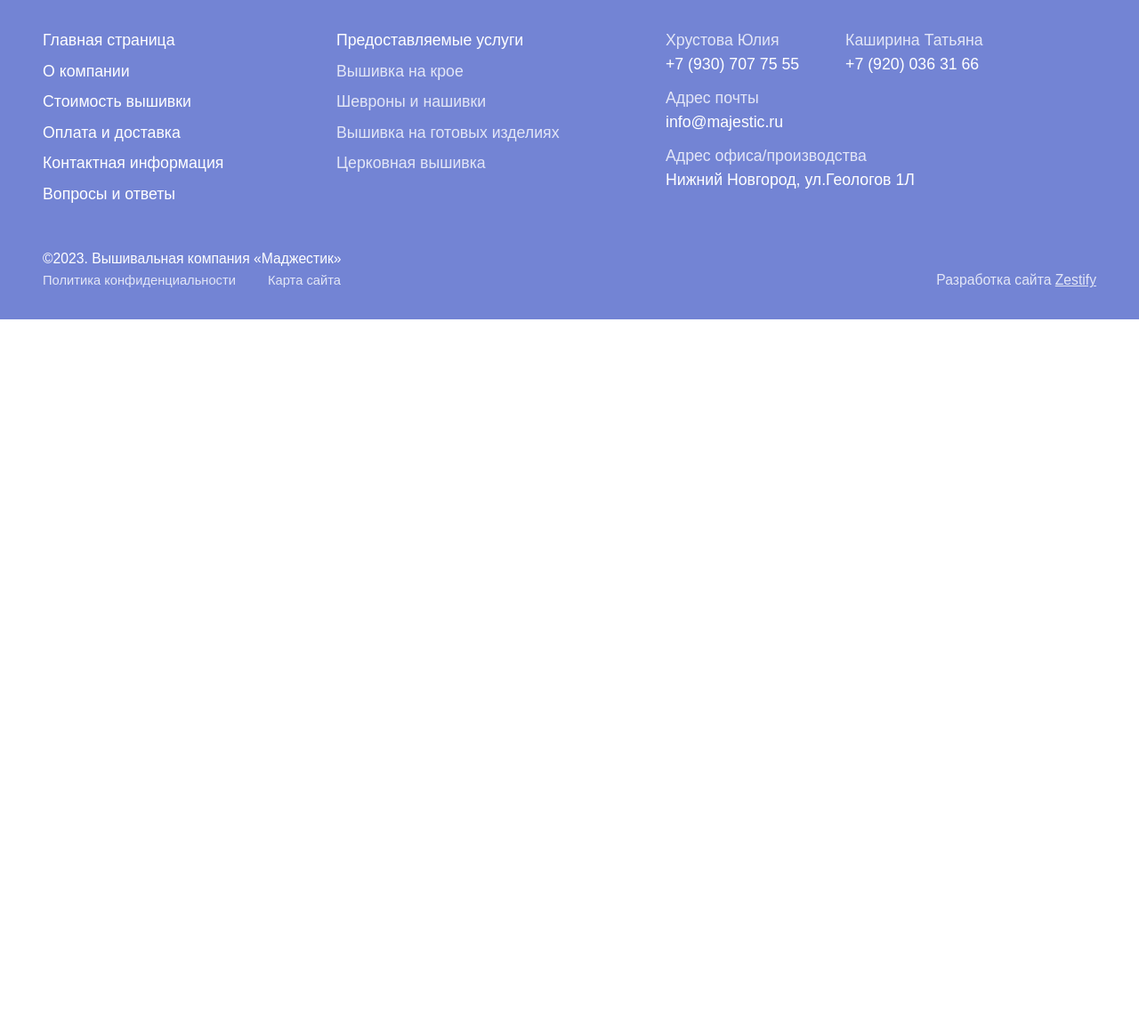
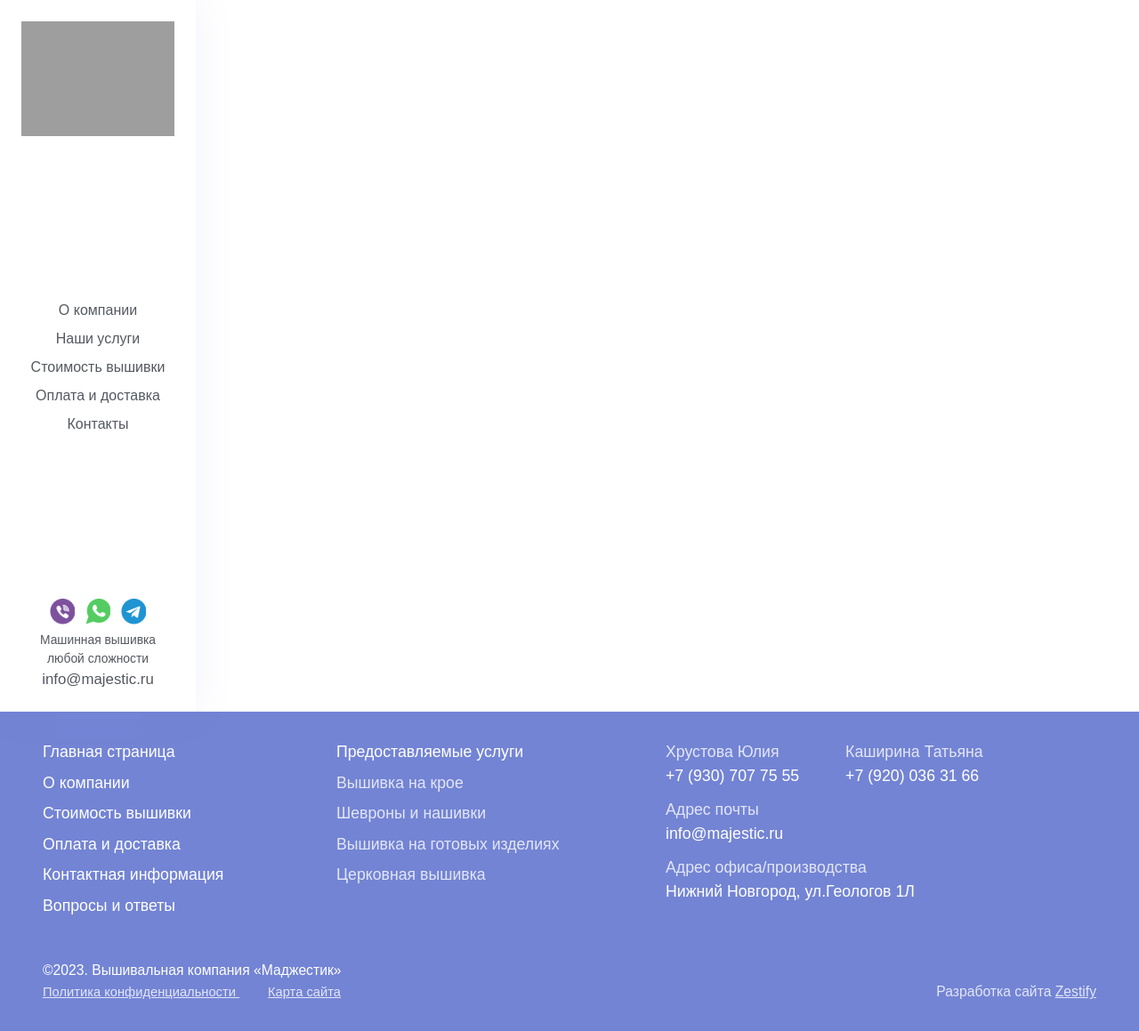
Before and after one commit to denis-vyzulin/majestic, a Django app: template majestic/templates/majestic/base.html in a window 1280 px wide. Shown: the whole page at 89% size. Before the commit the page ends 359 px from the top, so only its background shows below. Run offline with Django 3.2, Linux system fonts and the light colour scheme; the template is opened without the code that fills it, so the values that code supplies are empty; some web fonts are replaced; grey boxes are pictures that could not be loaded.

Commit message:
feat: Create header sidebar with adaptability

```diff
--- /dev/null
+++ b/majestic/assets/majestic/js/header.js
@@ -0,0 +1,23 @@
+let burger = document.getElementById('burger'),
+    header = document.getElementById('header'),
+    body = document.getElementById('body');
+
+burger.addEventListener('click', () => {
+    if (header.classList.contains('_active')) {
+        header.classList.remove('_active');
+        burger.classList.remove('_active');
+        body.classList.remove('_active');
+    } else {
+        header.classList.add('_active');
+        burger.classList.add('_active');
+        body.classList.add('_active');
+
+        header.addEventListener('click', el => {
+            if (el.target == header) {
+                header.classList.remove('_active');
+                burger.classList.remove('_active');
+                body.classList.remove('_active');
+            }
+        });
+    }
+});
--- /dev/null
+++ b/majestic/assets/majestic/scss/components/_burger.scss
@@ -0,0 +1,67 @@
+.body {
+    &__burger {
+        position: fixed;
+        top: 0;
+        right: 0;
+        display: none;
+        height: 48px;
+        width: 48px;
+        padding-top: 12px;
+        padding-right: 10px;
+        border-bottom-left-radius: 70%;
+        background-color: white;
+        box-shadow: 0 0 40px rgba($primary-color, 0.3);
+        cursor: pointer;
+        z-index: 100;
+    }
+}
+
+.burger {
+    &__line {
+        height: 3px;
+        width: 20px;
+        background-color: $text-color;
+
+        &:not(:last-child) {
+            margin-bottom: 4px;
+        }
+    }
+}
+
+
+
+// ==> Styles for small devices
+@media screen and (max-height: 500px),
+screen and (max-width: #{$bp-md + px}) {
+    .body {
+        &__burger {
+            display: flex;
+            flex-direction: column;
+            align-items: flex-end;
+            justify-content: flex-start;
+
+            .burger__line {
+                transform-origin: center;
+                transition: transform .3s;
+            }
+
+            .burger__line:nth-child(2) {
+                transition: width .3s;
+            }
+
+            &._active {
+                .burger__line:first-child {
+                    transform: translateY(7px) rotate(-45deg);
+                }
+
+                .burger__line:nth-child(2) {
+                    width: 0;
+                }
+
+                .burger__line:last-child {
+                    transform: translateY(-7px) rotate(45deg);
+                }
+            }
+        }
+    }
+}
--- a/majestic/assets/majestic/scss/components/_footer.scss
+++ b/majestic/assets/majestic/scss/components/_footer.scss
@@ -100,7 +100,7 @@
 .footer-links {
     &__item {
         color: rgba(white, 0.8);
-        text-decoration: none;
+        text-decoration: underline;
         @include adaptiveFontSize(15, 13);
         transition: color .3s;
 
--- /dev/null
+++ b/majestic/assets/majestic/scss/components/_header.scss
@@ -0,0 +1,123 @@
+.header {
+    box-shadow: 0 0 40px rgba($primary-color, 0.1);
+    z-index: 64;
+
+    &__inner {
+        position: sticky;
+        left: 0;
+        top: 0;
+        display: flex;
+        flex-direction: column;
+        align-items: center;
+        justify-content: space-between;
+        height: 100vh;
+        width: 220px;
+        padding: 24px;
+        overflow: scroll;
+        background-color: white;
+
+        &::-webkit-scrollbar {
+            width: 0;
+        }
+    }
+}
+
+.header-inner {
+    &__menu {
+        display: flex;
+        flex-direction: column;
+        align-items: center;
+        justify-content: center;
+        margin-top: 40px;
+        margin-bottom: 40px;
+    }
+}
+
+.menu {
+    &__link {
+        color: $text-color;
+        text-decoration: none;
+        transition: color .3s;
+
+        &:not(:last-child) {
+            margin-bottom: 8px;
+        }
+
+        &:hover {
+            color: $primary-color;
+        }
+    }
+}
+
+.header-info {
+    &__socials {
+        display: flex;
+        align-items: center;
+        justify-content: center;
+        margin-bottom: 8px;
+    }
+
+    &__slogan {
+        color: $text-color;
+        text-align: center;
+        @include adaptiveFontSize(14, 13);
+    }
+
+    &__email {
+        display: block;
+        color: $text-color;
+        text-align: center;
+        font-weight: 500;
+        text-decoration: none;
+        @include adaptiveFontSize(17, 16);
+        transition: color .3s;
+
+        &:hover {
+            color: $heading-color;
+        }
+    }
+}
+
+.header-socials {
+    &__link {
+        height: 28px;
+        width: 28px;
+
+        &:not(:last-child) {
+            margin-right: 12px;
+        }
+    }
+}
+
+
+
+// ==> Styles for small devices
+@media screen and (max-height: 500px),
+screen and (max-width: #{$bp-md + px}) {
+    .wrapper {
+        &__header {
+            position: fixed;
+            top: 0;
+            left: 0;
+            right: 0;
+            bottom: 0;
+            height: 100vh;
+            width: 220px;
+            background-color: transparent;
+            transform: translateX(-100%);
+            transition: transform .3s,
+                        background-color .3s;
+
+            &._active {
+                width: 500vw;
+                background-color: rgba($text-color, 0.3);
+                transform: translateX(0);
+
+                & .header__inner {
+                    width: 260px;
+                    padding: 24px 44px;
+                }
+            }
+        }
+    }
+}
--- /dev/null
+++ b/majestic/assets/majestic/scss/components/_wrapper.scss
@@ -0,0 +1,18 @@
+.body {
+    &._active {
+        overflow: hidden;
+    }
+
+    &__wrapper {
+        display: flex;
+        align-items: stretch;
+        justify-content: space-between;
+    }
+}
+
+.wrapper {
+    min-height: 100vh;
+    &__header {
+        flex: 0 0 220px;
+    }
+}
--- a/majestic/assets/majestic/scss/core/_normalize.scss
+++ b/majestic/assets/majestic/scss/core/_normalize.scss
@@ -3,9 +3,7 @@
 *::before,
 *::after {
     z-index: inherit;
-
     box-sizing: border-box;
-
     -webkit-tap-highlight-color: transparent;
 }
 
--- a/majestic/assets/majestic/scss/style.scss
+++ b/majestic/assets/majestic/scss/style.scss
@@ -3,4 +3,7 @@
 @import 'core/normalize';
 @import 'core/typography';
 
+@import 'components/wrapper';
+@import 'components/header';
+@import 'components/burger';
 @import 'components/footer';
--- a/majestic/templates/majestic/base.html
+++ b/majestic/templates/majestic/base.html
@@ -13,20 +13,35 @@
     {% endblock %}
 
     {% block styles %}{% endblock %}
+    <link rel="shortcut icon" href="{% static 'favicon.ico' %}" type="image/x-icon">
     <link rel="stylesheet" href="{% static 'majestic/css/style.min.css' %}">
 
 </head>
-<body class="body">
+<body class="body" id="body">
 
-    <div class="wrapper">
+    <div class="burger body__burger" id="burger">
+        <span class="burger__line"></span>
+        <span class="burger__line"></span>
+        <span class="burger__line"></span>
+    </div>
+    <!-- / end of burger -->
 
+    <div class="wrapper body__wrapper">
+        {% include 'majestic/components/header.html' %}
+        <!-- / end of header -->
+
+        <main class="content wrapper__content">
+
+        </main>
     </div>
     <!-- / end of wrapper -->
 
     {% include 'majestic/components/footer.html' %}
     <!-- / end of footer -->
 
+
     {% block page_scripts %}{% endblock %}
+    <script src="{% static 'majestic/js/header.js' %}" type="text/javascript"></script>
     <!-- / end of scripts -->
 
 </body>
--- a/majestic/templates/majestic/components/header.html
+++ b/majestic/templates/majestic/components/header.html
@@ -1,4 +1,42 @@
 {% load static %}
-<header class="header">
-
+<header class="header wrapper__header" id="header">
+    <div class="header-inner header__inner">
+        <img src="{% static 'logotype.png' %}" alt="" class="header-inner__logo">
+        <nav class="menu header-inner__menu">
+            <a href="" class="menu__link">
+                О компании
+            </a>
+            <a href="" class="menu__link">
+                Наши услуги
+            </a>
+            <a href="" class="menu__link">
+                Стоимость вышивки
+            </a>
+            <a href="" class="menu__link">
+                Оплата и доставка
+            </a>
+            <a href="" class="menu__link">
+                Контакты
+            </a>
+        </nav>
+        <div class="header-info header-inner__info">
+            <div class="header-socials header-info__socials">
+                <a href="" class="header-socials__link" title="Viber, Хрустова Юлия">
+                    <img src="{% static 'majestic/img/socials/viber.png' %}" alt="" class="header-socials__image">
+                </a>
+                <a href="" class="header-socials__link" title="WhatsApp, Хрустова Юлия">
+                    <img src="{% static 'majestic/img/socials/whatsapp.png' %}" alt="" class="header-socials__image">
+                </a>
+                <a href="" class="header-socials__link" title="Telegram, Хрустова Юлия">
+                    <img src="{% static 'majestic/img/socials/telegram.png' %}" alt="" class="header-socials__image">
+                </a>
+            </div>
+            <p class="header-info__slogan">
+                Машинная вышивка любой сложности
+            </p>
+            <a href="" class="header-info__email">
+                info@majestic.ru
+            </a>
+        </div>
+    </div>
 </header>
```
Also changed, not shown: majestic/assets/favicon.ico (added), majestic/assets/logotype.png (added), majestic/assets/majestic/css/style.min.css, majestic/assets/majestic/img/socials/telegram.png (added), majestic/assets/majestic/img/socials/viber.png (added), majestic/assets/majestic/img/socials/whatsapp.png (added).
